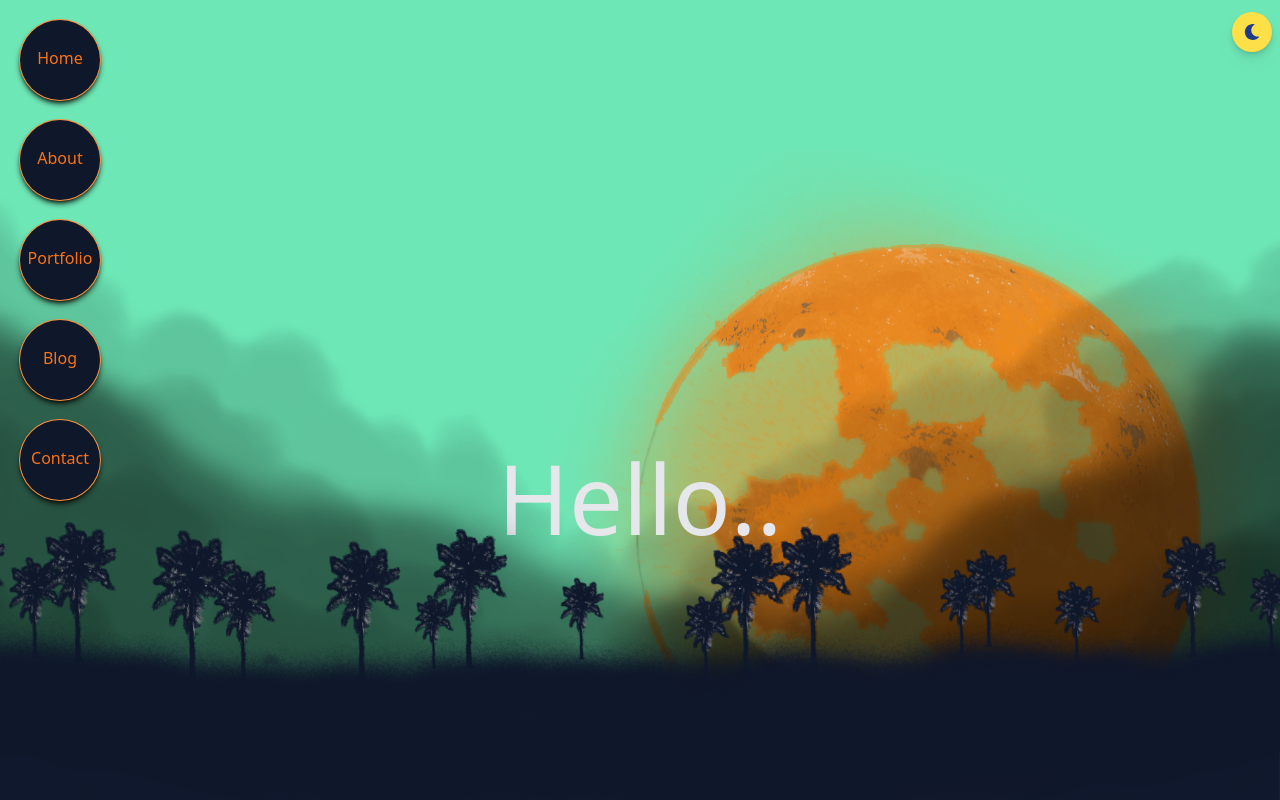
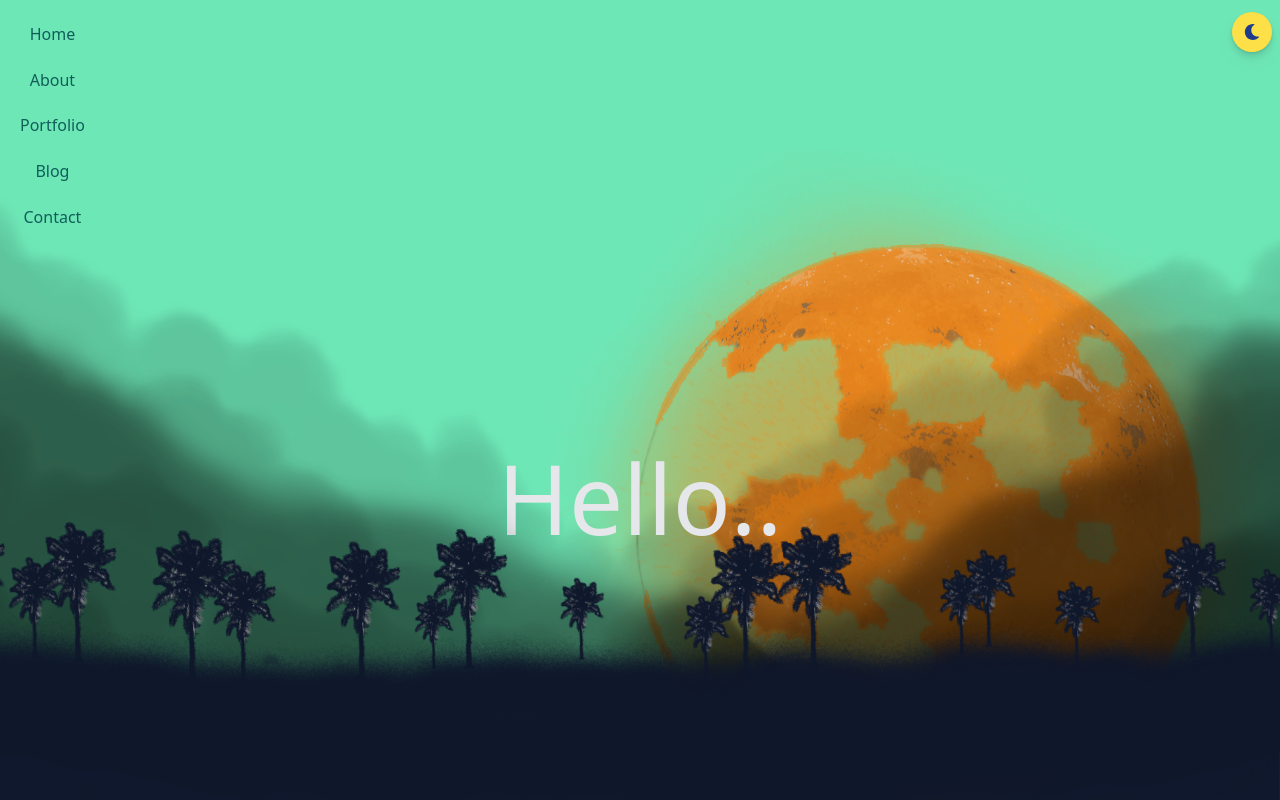
Before and after one commit to CherryElla/cherie-ella-portfolio, a React (Vite) app: page / in a window 1280 px wide. Shown: the top 800 px of the page. Built offline with nearby package versions, Linux system fonts and the light colour scheme; a web font is replaced by a local one.

Commit message:
update to nav

```diff
--- a/src/App.jsx
+++ b/src/App.jsx
@@ -1,6 +1,5 @@
 import { Routes, Route } from "react-router-dom";
 import Home from "./components/pages/Home";
-// import DarkTheme from "./components/DarkTheme";
 import BlogPost from "./components/pages/BlogPost";
 
 function App() {
--- a/src/components/NavBar.jsx
+++ b/src/components/NavBar.jsx
@@ -1,10 +1,10 @@
 import React from "react";
-import { Link, animateScroll as scroll } from "react-scroll";
+import { Button, Link, animateScroll as scroll } from "react-scroll";
 
 // Navbar Component function
 function NavBar() {
     const buttons = [
-        { to: "/", name: "Home" },
+        { to: "home", name: "Home" },
         { to: "about", name: "About" },
         { to: "portfolio", name: "Portfolio" },
         { to: "blog", name: "Blog" },
@@ -13,10 +13,6 @@ function NavBar() {
 
     function NavButton({ to, name }) {
         return (
-            <div
-                key={to}
-                className="sm:pt-6 sm:bg-slate-900 hover:text-slate-900 hover:bg-orange-400 text-orange-500 ring-1 ring-orange-400 shadow-md shadow-black  hover:shadow-sunlit  sm:rounded-full rounded sm:w-20 sm:h-20 "
-            >
             <Link
                 activeClass="active"
                 to={to}
@@ -24,11 +20,11 @@ function NavBar() {
                 smooth={true}
                 offset={-70}
                 duration={500}
-                    // className="sm:pt-6 sm:bg-slate-900 hover:text-slate-900 hover:bg-orange-400 text-orange-500 shadow-2xl sm:shadow-orange-400 hover:shadow-sunlit  sm:rounded-full rounded sm:w-20 sm:h-20 "
             >
-                    <span className="inline=block align-middle">{name}</span>
+                <span className="inline=block align-middle text-teal-800">
+                    {name}
+                </span>
             </Link>
-            </div>
         );
     }
 
```
Lines whose indentation alone changed are shown as unchanged.
